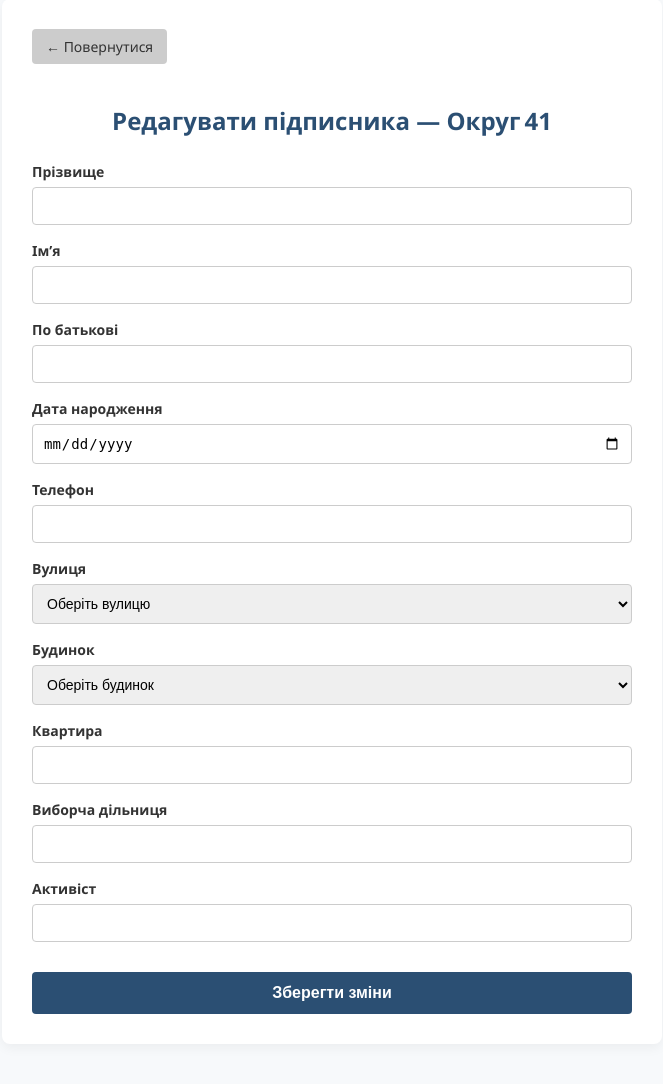
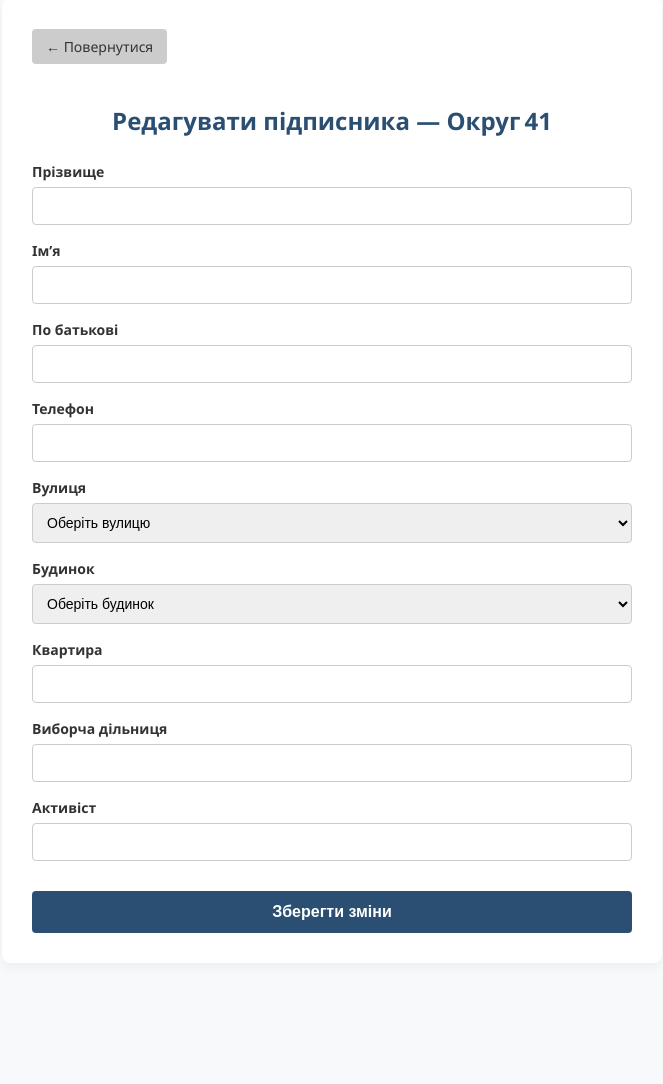
Before and after one commit to Aliina-ai/flask-db, a Python web app: template templates/edit_region41.html in a window 1280 px wide. Shown: the part 41-1125 px from the top of the page, without its empty margins (308-971 px from the left). After the commit the page ends 974 px from the top, so only its background shows below. Run offline with Jinja, Linux system fonts and the light colour scheme; the template is opened without the code that fills it, so the values that code supplies are empty.

Commit message:
Update edit_region41.html

```diff
--- a/templates/edit_region41.html
+++ b/templates/edit_region41.html
@@ -91,9 +91,6 @@
       <label>По батькові</label>
       <input type="text" name="middle_name" value="{{ subscriber.middle_name }}" required>
 
-      <label>Дата народження</label>
-      <input type="date" name="birth_date" value="{{ subscriber.birth_date }}" required>
-
       <label>Телефон</label>
       <input type="text" name="phone" value="{{ subscriber.phone }}" required>
 
```
